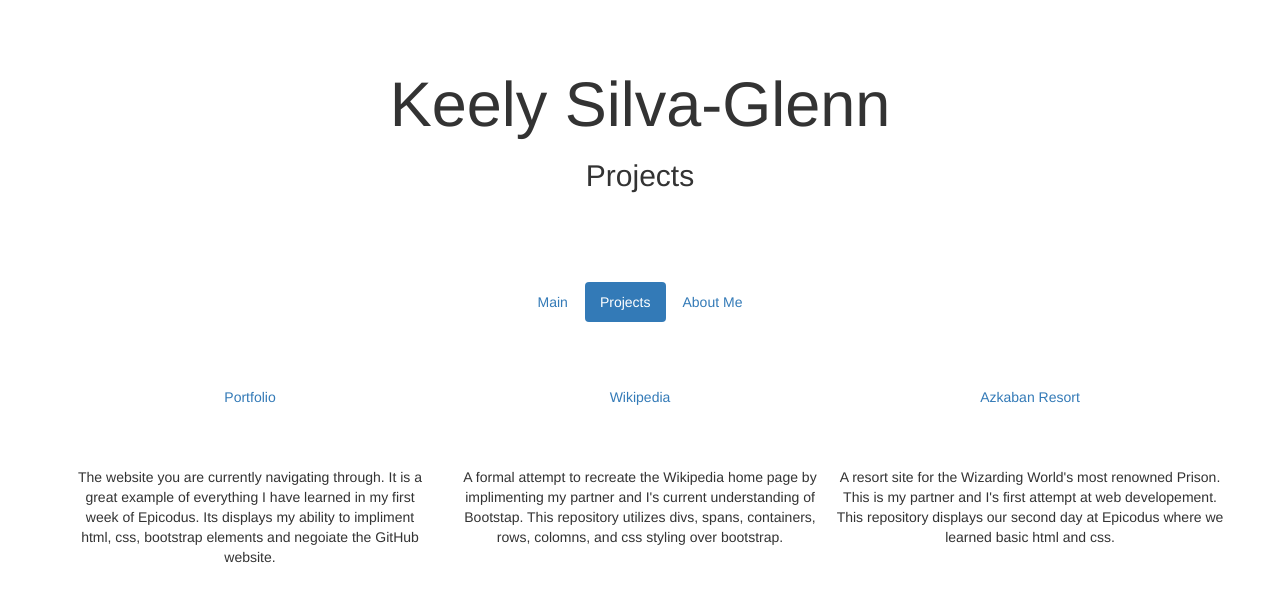
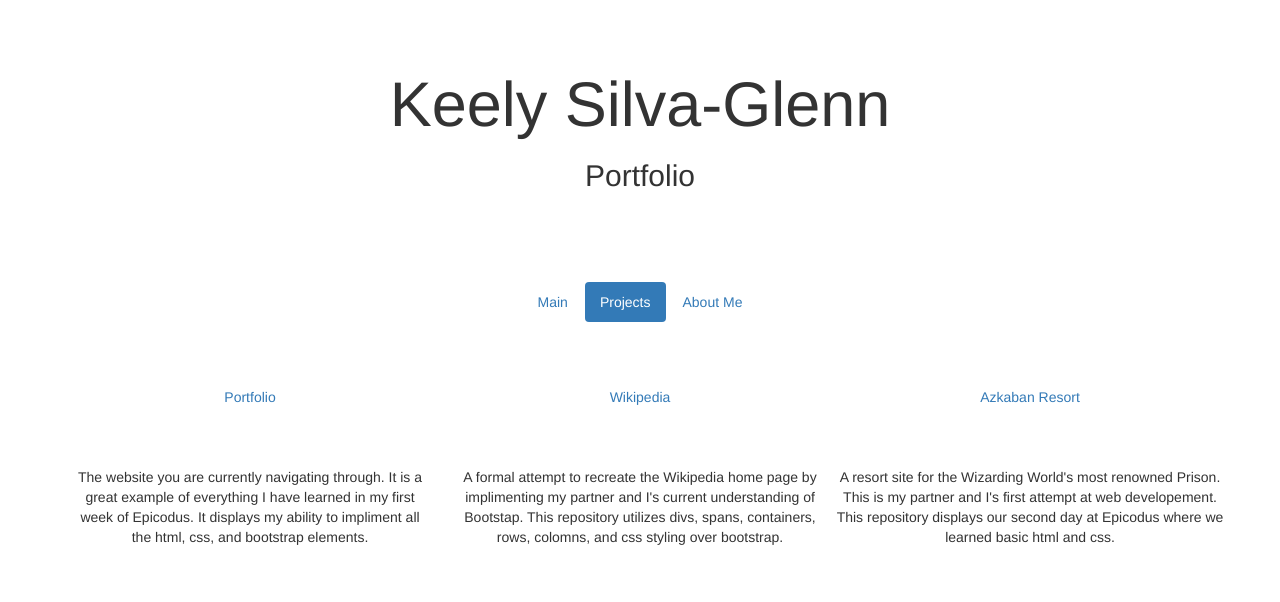
Before and after one commit to keelyzglenn/portfolio, a plain HTML site: page portfolio.html in a window 1280 px wide. Drawn offline with nearby package versions, Linux system fonts and the light colour scheme.

Commit message:
just in case commit

```diff
--- a/css/styles.css
+++ b/css/styles.css
@@ -14,6 +14,7 @@
 
 .center {
   margin: 0 auto;
+  margin-top: 60px;
   text-align: center;
 }
 
--- a/portfolio.html
+++ b/portfolio.html
@@ -11,7 +11,7 @@
 <!--Title-->
       <div class="jumbotron row">
         <h1>Keely Silva-Glenn</h1>
-        <h2>Projects</h2>
+        <h2>Portfolio</h2>
       </div>
 <!-- Links-->
       <div class="links">
@@ -25,7 +25,7 @@
       <div class="row repository">
           <div class="col-md-4 port.center">
             <p><a href="https://github.com/keelyzglenn/portfolio/tree/master">Portfolio</a></p>
-            <p>The website you are currently navigating through. It is a great example of everything I have learned in my first week of Epicodus. Its displays my ability to impliment html, css, bootstrap elements and negoiate the GitHub website.</p>
+            <p>The website you are currently navigating through. It is a great example of everything I have learned in my first week of Epicodus. It displays my ability to impliment all the html, css, and bootstrap elements.</p>
           </div>
           <div class="col-md-4">
             <p><a href="https://github.com/keelyzglenn/wikipage">Wikipedia</a></p>
```
Also changed, not shown: about.html (+1 -1 lines), index.html (+1 -1 lines), img/me.jpg (added), 3 other files.
